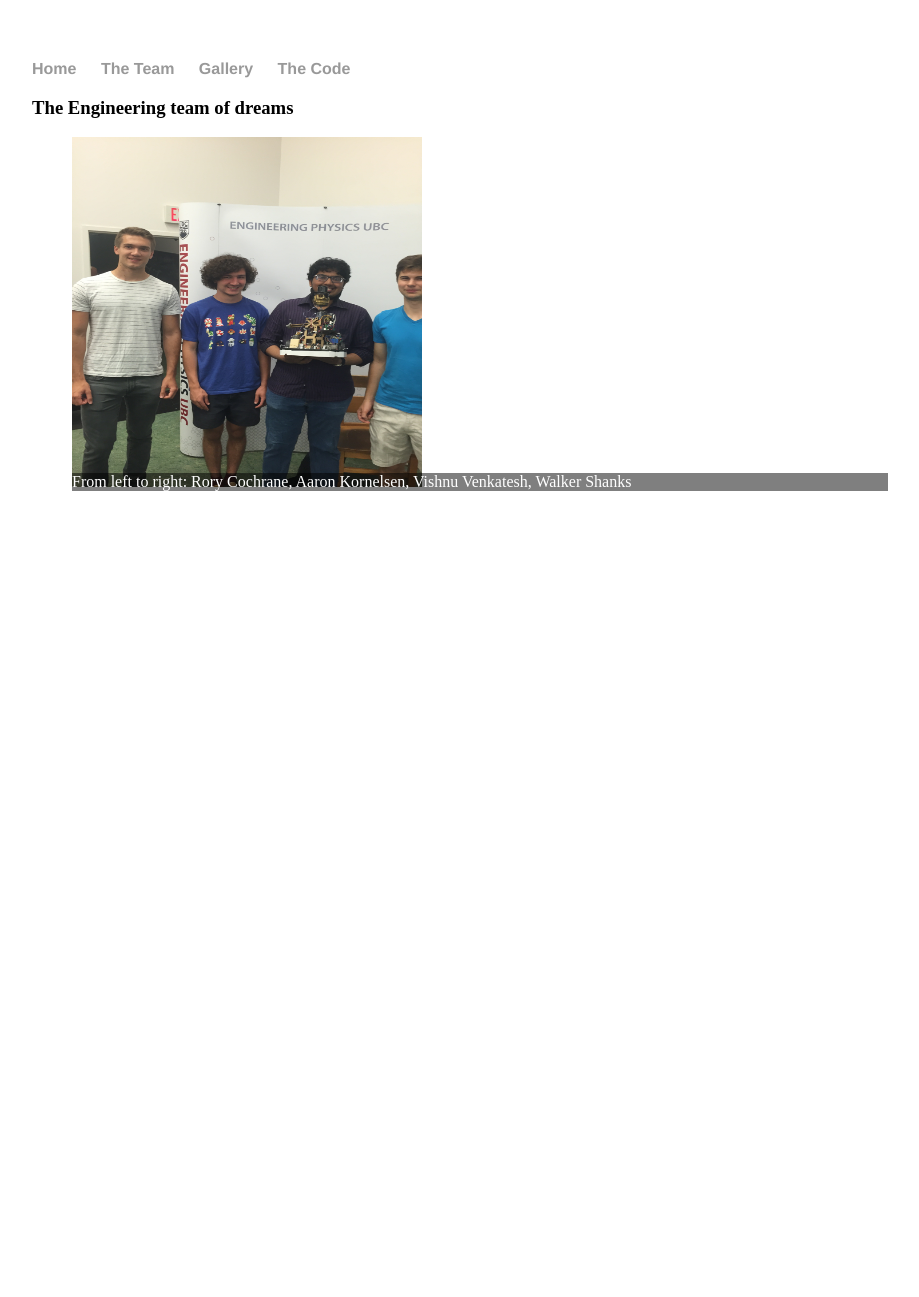
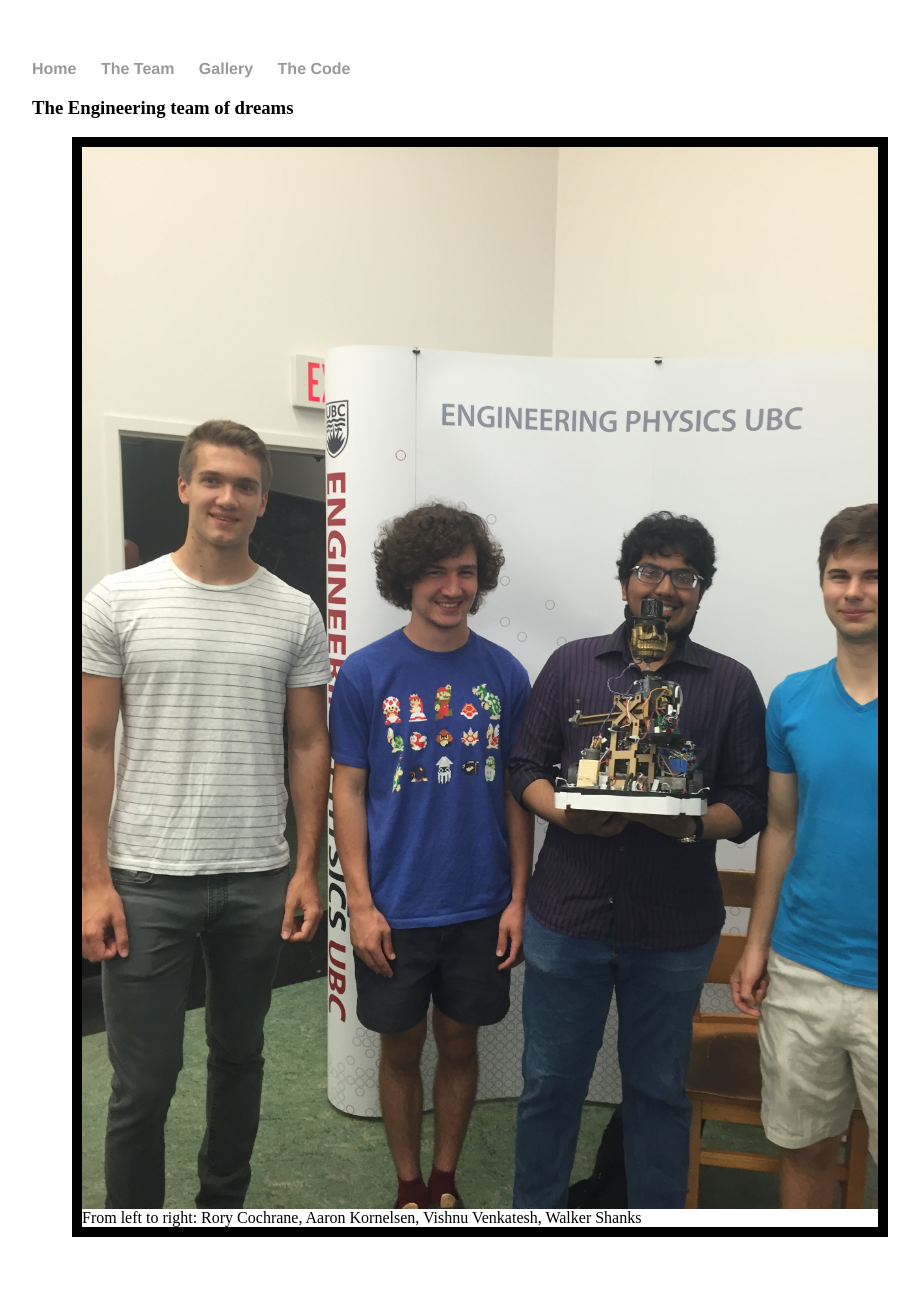
Before and after one commit to walkershanks/walkershanks.github.io, a Jekyll site: the page built from The-Team/index.html, in a window 1280 px wide. Shown: the whole page, without its empty margins (160-1079 px from the left). Built offline with Jekyll 4.4.1, drawn with Linux system fonts in a browser that asks for light colours; before the commit the page ends 900 px from its top, so only the background shows below that.

Commit message:
Update main.css

```diff
--- a/css/main.css
+++ b/css/main.css
@@ -45,13 +45,11 @@ footer {
 }
 
 figure {
-     position: relative;
+    border: 10px solid #000;
+    position: relative;
 }
-figcaption {
-    background: rgba(0, 0, 0, 0.5);
-    color: #FFF;
-    position: absolute;
-    bottom: 0;
-    left: 0;
-    right: 0;
+figure img {
+    display: block;
+    width: 100%;
+    height: auto;
 }
```
